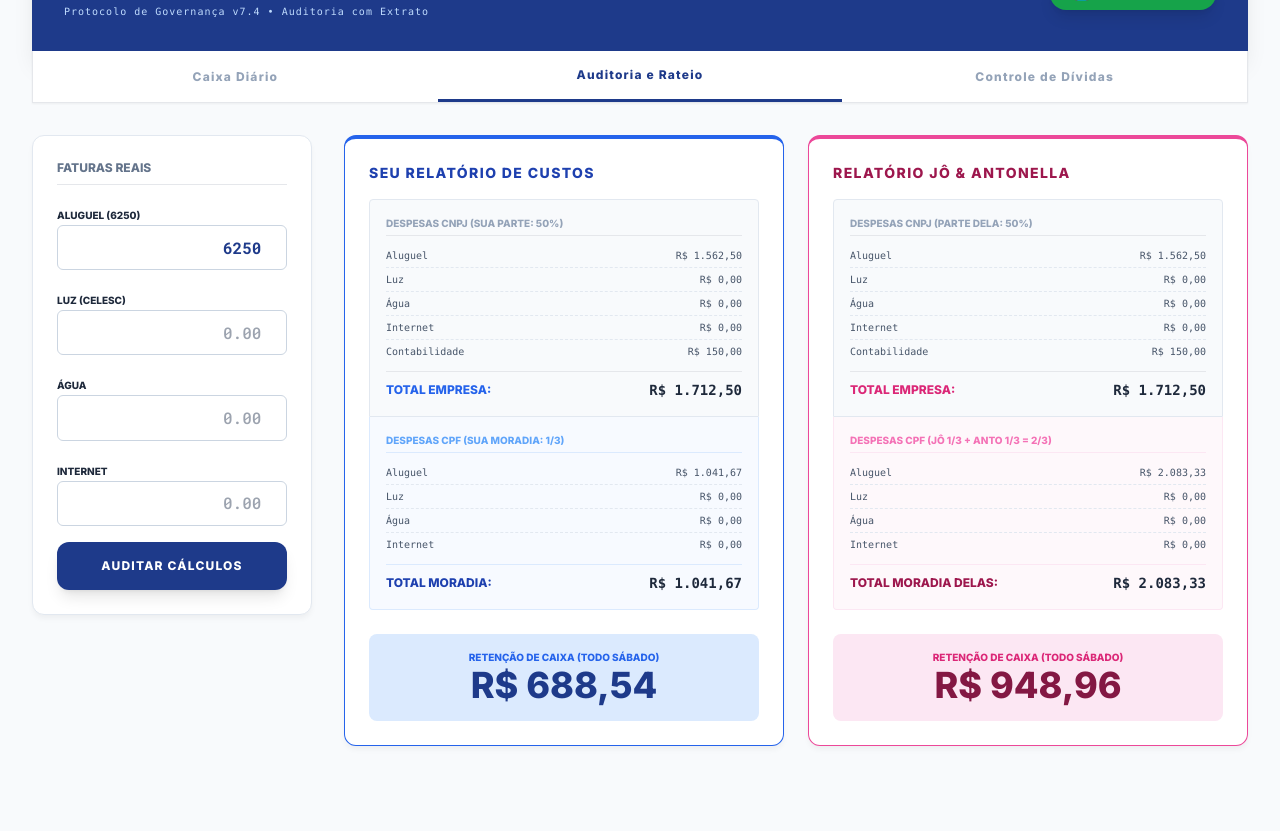
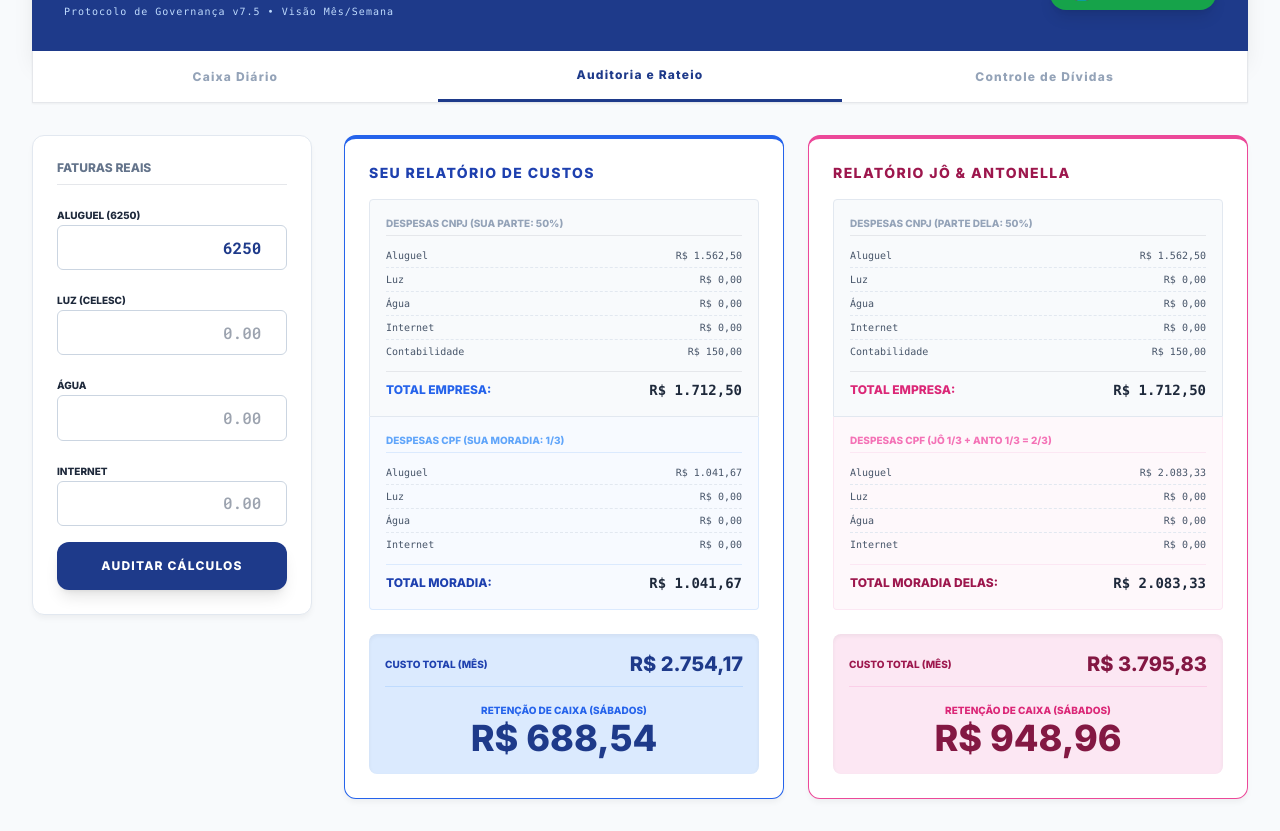
Before and after one commit to tiagograbski-crypto/dasbord, a plain HTML site: page index.html in a window 1280 px wide. Shown: the part 96-927 px from the top of the page. Before the commit the page ends 874 px from the top, so only its background shows below. Drawn offline with nearby package versions, Linux system fonts and the light colour scheme.

Commit message:
Update version from v7.4 to v7.5 in index.html

```diff
--- a/index.html
+++ b/index.html
@@ -23,7 +23,7 @@
         <header class="bg-[#1e3a8a] p-8 rounded-t-2xl shadow-xl flex flex-col md:flex-row justify-between items-center text-white">
             <div class="text-center md:text-left">
                 <h1 class="text-2xl font-black tracking-tighter uppercase">Relatório de Transparência Financeira</h1>
-                <p class="text-blue-200 text-[10px] font-mono mt-1 tracking-widest">Protocolo de Governança v7.4 • Auditoria com Extrato</p>
+                <p class="text-blue-200 text-[10px] font-mono mt-1 tracking-widest">Protocolo de Governança v7.5 • Visão Mês/Semana</p>
             </div>
             <div class="flex gap-4 mt-4 md:mt-0">
                 <button onclick="salvarGeral()" class="bg-green-600 px-6 py-2 rounded-full text-xs font-bold hover:bg-green-700 transition-all uppercase shadow-lg">💾 Salvar Estado</button>
@@ -104,9 +104,16 @@
                                 </div>
                             </div>
 
-                            <div class="bg-blue-100 p-4 rounded-lg text-center mt-auto">
-                                <p class="text-[10px] text-blue-600 font-bold uppercase">Retenção de Caixa (Todo Sábado)</p>
-                                <p id="final-t" class="text-4xl font-black text-blue-900">R$ 0,00</p>
+                            <!-- RESUMO FINANCEIRO (MÊS E SEMANA) -->
+                            <div class="bg-blue-100 p-4 rounded-lg mt-auto space-y-3 shadow-inner">
+                                <div class="flex justify-between items-center border-b border-blue-200 pb-2">
+                                    <span class="text-[10px] text-blue-800 font-bold uppercase">Custo Total (Mês)</span>
+                                    <span id="total-mensal-t" class="text-xl font-bold text-blue-900">R$ 0,00</span>
+                                </div>
+                                <div class="text-center pt-1">
+                                    <p class="text-[10px] text-blue-600 font-bold uppercase">Retenção de Caixa (Sábados)</p>
+                                    <p id="final-t" class="text-4xl font-black text-blue-900">R$ 0,00</p>
+                                </div>
                             </div>
                         </div>
 
@@ -134,9 +141,16 @@
                                 </div>
                             </div>
 
-                            <div class="bg-pink-100 p-4 rounded-lg text-center mt-auto">
-                                <p class="text-[10px] text-pink-600 font-bold uppercase">Retenção de Caixa (Todo Sábado)</p>
-                                <p id="final-j" class="text-4xl font-black text-pink-900">R$ 0,00</p>
+                            <!-- RESUMO FINANCEIRO (MÊS E SEMANA) -->
+                            <div class="bg-pink-100 p-4 rounded-lg mt-auto space-y-3 shadow-inner">
+                                <div class="flex justify-between items-center border-b border-pink-200 pb-2">
+                                    <span class="text-[10px] text-pink-800 font-bold uppercase">Custo Total (Mês)</span>
+                                    <span id="total-mensal-j" class="text-xl font-bold text-pink-900">R$ 0,00</span>
+                                </div>
+                                <div class="text-center pt-1">
+                                    <p class="text-[10px] text-pink-600 font-bold uppercase">Retenção de Caixa (Sábados)</p>
+                                    <p id="final-j" class="text-4xl font-black text-pink-900">R$ 0,00</p>
+                                </div>
                             </div>
                         </div>
 
@@ -146,7 +160,6 @@
 
             <!-- ABA 3: PASSIVOS -->
             <section id="tab-passivos" class="hidden space-y-6">
-                <!-- (Módulo de Passivos mantido idêntico ao v7.3 para focar na auditoria da Aba 2) -->
                 <div class="grid grid-cols-1 md:grid-cols-2 gap-8">
                     <div class="card-white p-8">
                         <h2 class="text-xs font-bold text-slate-500 uppercase mb-6 border-b pb-2">Dívida Mãe (Luz Retroativa)</h2>
@@ -215,7 +228,7 @@
             let emp_agua = (agua * 0.7) / 2;
             let emp_net = (net * 0.5) / 2;
             let t_emp_total = emp_alu + emp_luz + emp_agua + emp_net + con;
-            let j_emp_total = t_emp_total; // Sócios iguais
+            let j_emp_total = t_emp_total;
 
             // LÓGICA RESIDENCIAL (1/3 Tiago, 2/3 Jô)
             let res_alu_t = (alu * 0.5) / 3;
@@ -230,7 +243,7 @@
             let res_net_j = ((net * 0.5) / 3) * 2;
             let j_res_total = res_alu_j + res_luz_j + res_agua_j + res_net_j;
 
-            // RENDERIZAÇÃO EXTRATOS (A MÁGICA DA TRANSPARÊNCIA)
+            // EXTRATOS
             const buildItem = (nome, val) => `<div class="extrato-item"><span>${nome}</span><span>${formata(val)}</span></div>`;
 
             document.getElementById('extrato-t-emp').innerHTML = buildItem('Aluguel', emp_alu) + buildItem('Luz', emp_luz) + buildItem('Água', emp_agua) + buildItem('Internet', emp_net) + buildItem('Contabilidade', con);
@@ -239,26 +252,34 @@
             document.getElementById('extrato-t-res').innerHTML = buildItem('Aluguel', res_alu_t) + buildItem('Luz', res_luz_t) + buildItem('Água', res_agua_t) + buildItem('Internet', res_net_t);
             document.getElementById('extrato-j-res').innerHTML = buildItem('Aluguel', res_alu_j) + buildItem('Luz', res_luz_j) + buildItem('Água', res_agua_j) + buildItem('Internet', res_net_j);
 
-            // TOTAIS
+            // TOTAIS EMPRESA/CASA
             document.getElementById('t-emp').innerText = formata(t_emp_total);
             document.getElementById('t-res').innerText = formata(t_res_total);
-            document.getElementById('final-t').innerText = formata((t_emp_total + t_res_total)/4);
 
             document.getElementById('j-emp').innerText = formata(j_emp_total);
             document.getElementById('j-res').innerText = formata(j_res_total);
-            document.getElementById('final-j').innerText = formata((j_emp_total + j_res_total)/4);
+
+            // TOTAIS TOTAIS (MÊS E SEMANA)
+            let total_mensal_t = t_emp_total + t_res_total;
+            let total_mensal_j = j_emp_total + j_res_total;
+
+            document.getElementById('total-mensal-t').innerText = formata(total_mensal_t);
+            document.getElementById('final-t').innerText = formata(total_mensal_t / 4);
+
+            document.getElementById('total-mensal-j').innerText = formata(total_mensal_j);
+            document.getElementById('final-j').innerText = formata(total_mensal_j / 4);
         }
 
         function salvarGeral() {
             const data = { alu: document.getElementById('v-alu').value, luz: document.getElementById('v-luz').value, agua: document.getElementById('v-agua').value, net: document.getElementById('v-internet').value, mae: document.getElementById('p-mae').value };
-            localStorage.setItem('audit_save_v7_4', JSON.stringify(data));
+            localStorage.setItem('audit_save_v7_5', JSON.stringify(data));
             const p = parseInt(data.mae) || 0;
             document.getElementById('prog-bar').style.width = (p/6*100) + '%';
             document.getElementById('prog-txt').innerText = Math.round(p/6*100) + '%';
         }
 
         window.onload = () => {
-            const s = JSON.parse(localStorage.getItem('audit_save_v7_4'));
+            const s = JSON.parse(localStorage.getItem('audit_save_v7_5'));
             if(s) { document.getElementById('v-alu').value = s.alu; document.getElementById('v-luz').value = s.luz; document.getElementById('v-agua').value = s.agua; document.getElementById('v-internet').value = s.net; document.getElementById('p-mae').value = s.mae; salvarGeral(); }
             processarMensal();
         }
```
